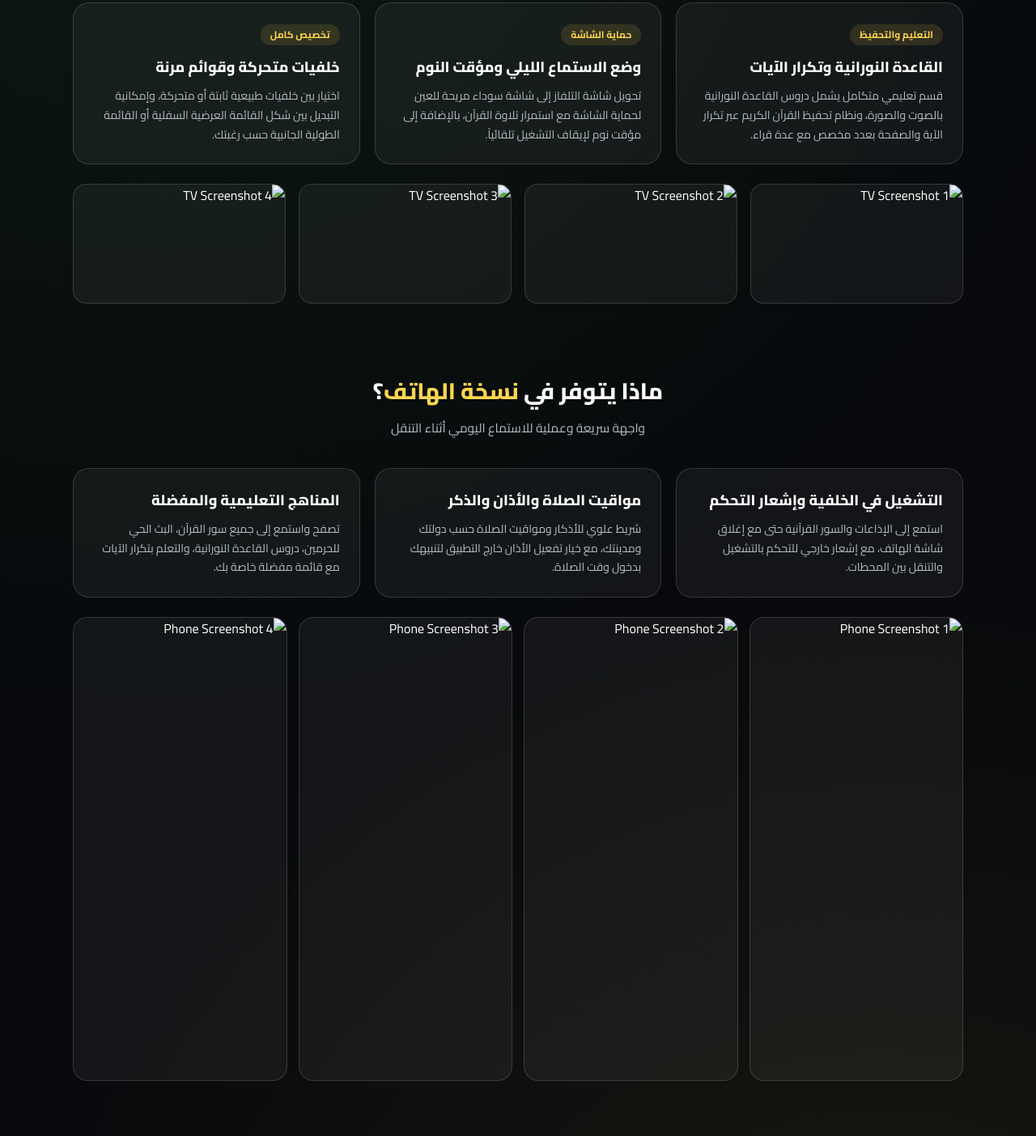
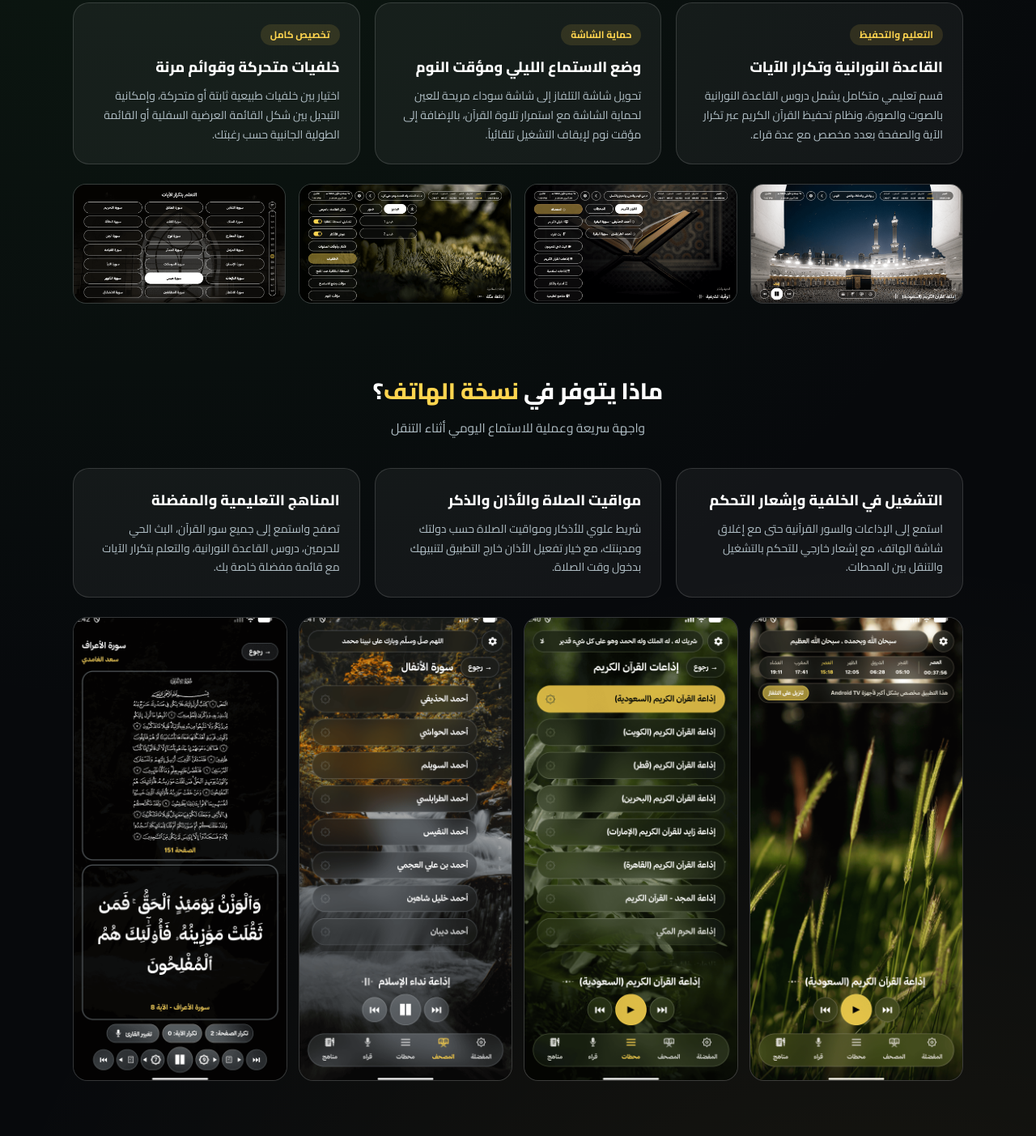
Before and after one commit to sawt-alsakeenah/sawt-assets, a plain HTML site: page index.html in a window 1280 px wide. Shown: the part 837-2240 px from the top of the page at 81% size. Drawn offline with Linux system fonts and the light colour scheme.

Commit message:
Update index.html

```diff
--- a/index.html
+++ b/index.html
@@ -598,10 +598,10 @@
             </div>
 
             <div class="tv-screenshots-grid">
-                <img src="screenshots/v1.png" alt="TV Screenshot 1" class="tv-shot" loading="lazy">
-                <img src="screenshots/v2.png" alt="TV Screenshot 2" class="tv-shot" loading="lazy">
-                <img src="screenshots/v3.png" alt="TV Screenshot 3" class="tv-shot" loading="lazy">
-                <img src="screenshots/v4.png" alt="TV Screenshot 4" class="tv-shot" loading="lazy">
+                <img src="v1.png" alt="TV Screenshot 1" class="tv-shot" loading="lazy">
+                <img src="v2.png" alt="TV Screenshot 2" class="tv-shot" loading="lazy">
+                <img src="v3.png" alt="TV Screenshot 3" class="tv-shot" loading="lazy">
+                <img src="v4.png" alt="TV Screenshot 4" class="tv-shot" loading="lazy">
             </div>
         </section>
 
@@ -638,10 +638,10 @@
             </div>
 
             <div class="phone-screenshots-grid">
-                <img src="screenshots/p1.png" alt="Phone Screenshot 1" class="phone-shot" loading="lazy">
-                <img src="screenshots/p2.png" alt="Phone Screenshot 2" class="phone-shot" loading="lazy">
-                <img src="screenshots/p3.png" alt="Phone Screenshot 3" class="phone-shot" loading="lazy">
-                <img src="screenshots/p4.png" alt="Phone Screenshot 4" class="phone-shot" loading="lazy">
+                <img src="p1.png" alt="Phone Screenshot 1" class="phone-shot" loading="lazy">
+                <img src="p2.png" alt="Phone Screenshot 2" class="phone-shot" loading="lazy">
+                <img src="p3.png" alt="Phone Screenshot 3" class="phone-shot" loading="lazy">
+                <img src="p4.png" alt="Phone Screenshot 4" class="phone-shot" loading="lazy">
             </div>
         </section>
 
```
